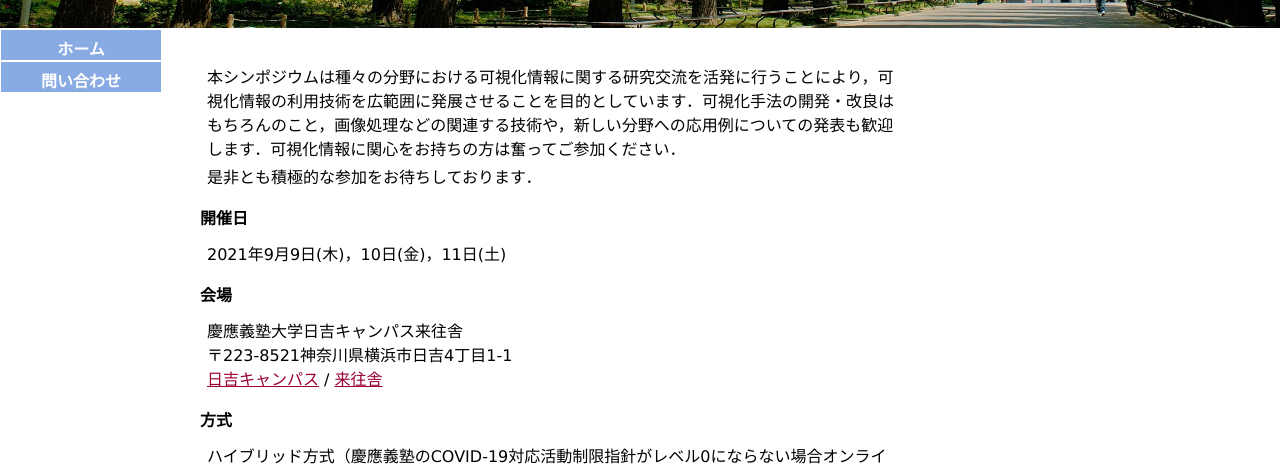
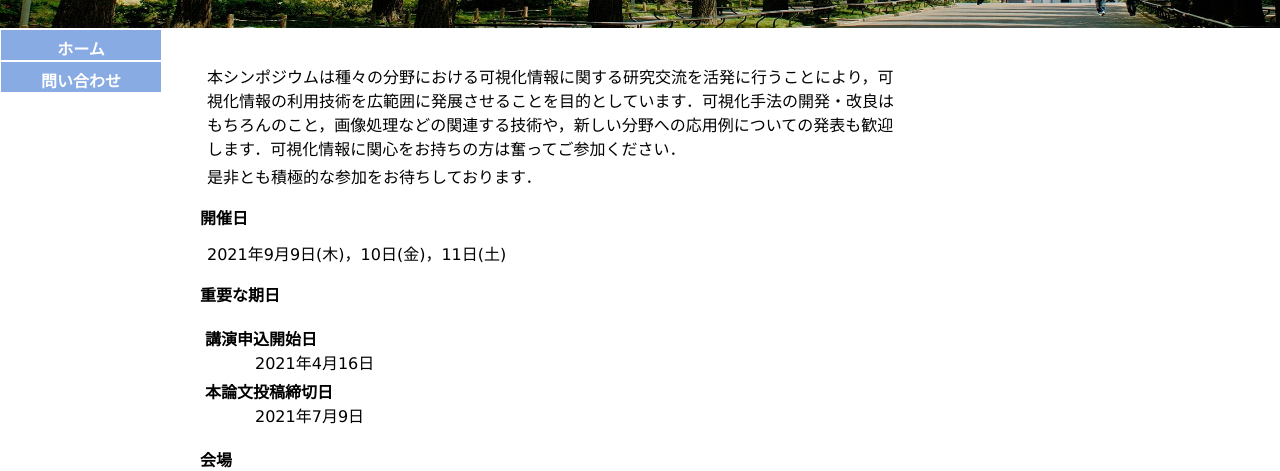
Before and after one commit to wakita/vsj49, a plain HTML site: page site/index.html in a window 1280 px wide. Shown: the part 222-693 px from the top of the page. Drawn offline with Linux system fonts and the light colour scheme.

Commit message:
来往舎へのリンクの削除

```diff
--- a/site/index.html
+++ b/site/index.html
@@ -92,9 +92,20 @@
 <h2>開催日</h2>
 <p>2021年9月9日(木)，10日(金)，11日(土)</p>
 </section>
+<section id="重要な期日" class="level2">
+<h2>重要な期日</h2>
+<dl>
+<dt>講演申込開始日</dt>
+<dd>2021年4月16日
+</dd>
+<dt>本論文投稿締切日</dt>
+<dd>2021年7月9日
+</dd>
+</dl>
+</section>
 <section id="会場" class="level2">
 <h2>会場</h2>
-<p>慶應義塾大学日吉キャンパス来往舎<br/> 〒223-8521神奈川県横浜市日吉4丁目1-1<br/> <a href="http://www.hc.keio.ac.jp/ja/hiyoshi_campus/guide/">日吉キャンパス</a> / <a href="https://lib-arts.hc.keio.ac.jp/ora/">来往舎</a></p>
+<p>慶應義塾大学日吉キャンパス来往舎<br/> 〒223-8521神奈川県横浜市日吉4丁目1-1<br/> <a href="http://www.hc.keio.ac.jp/ja/hiyoshi_campus/guide/">日吉キャンパス</a> / 来往舎</p>
 </section>
 <section id="方式" class="level2">
 <h2>方式</h2>
```
Also changed, not shown: md/index.md (+9 -1 lines).
